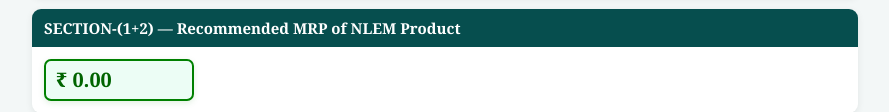
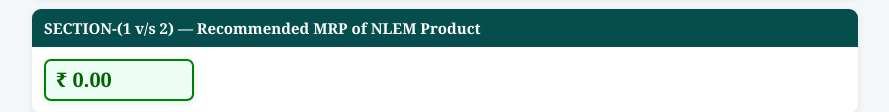
Before and after one commit to jituduttajd-cmyk/Price-Analysis-Calculator, a plain HTML site: page index.html in a window 1280 px wide. Shown: the part 603-715 px from the top of the page, without its empty margins (195-1084 px from the left). Drawn offline with Linux system fonts and the light colour scheme.

Commit message:
Update index.html

```diff
--- a/index.html
+++ b/index.html
@@ -825,7 +825,7 @@ MRP as per WPI
 <div class="section">
 
 <div class="section-title">
-SECTION-(1+2) — Recommended MRP of NLEM Product
+SECTION-(1 v/s 2) — Recommended MRP of NLEM Product
 </div>
 
 <div class="section-body">
```
